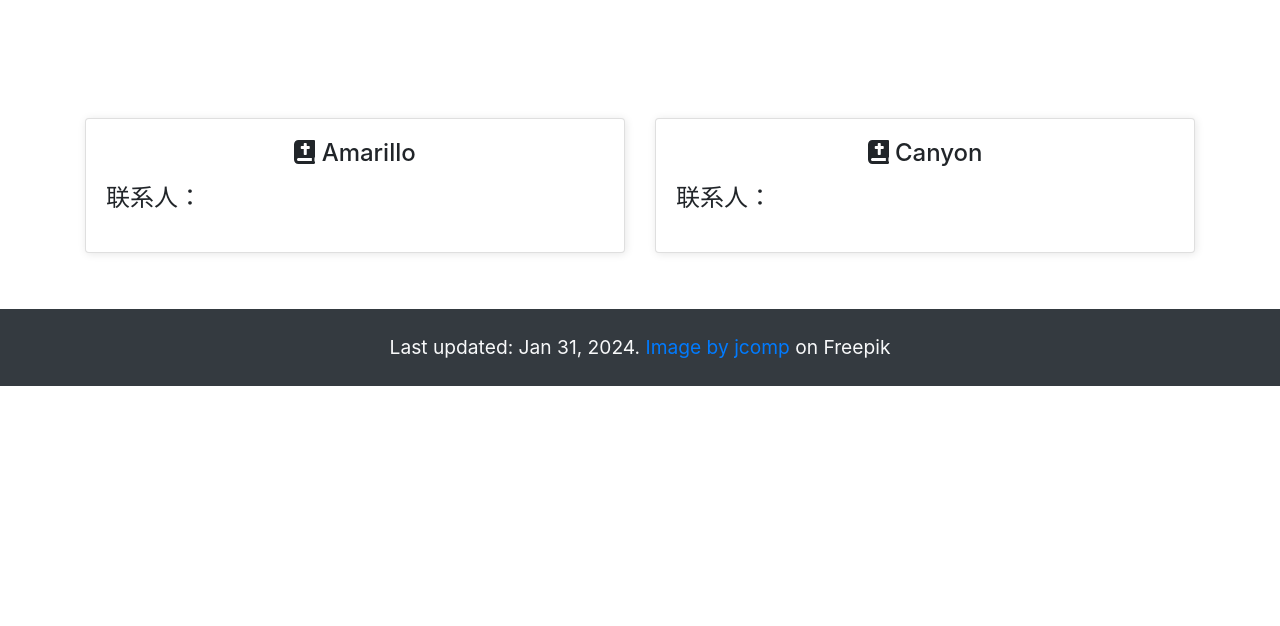
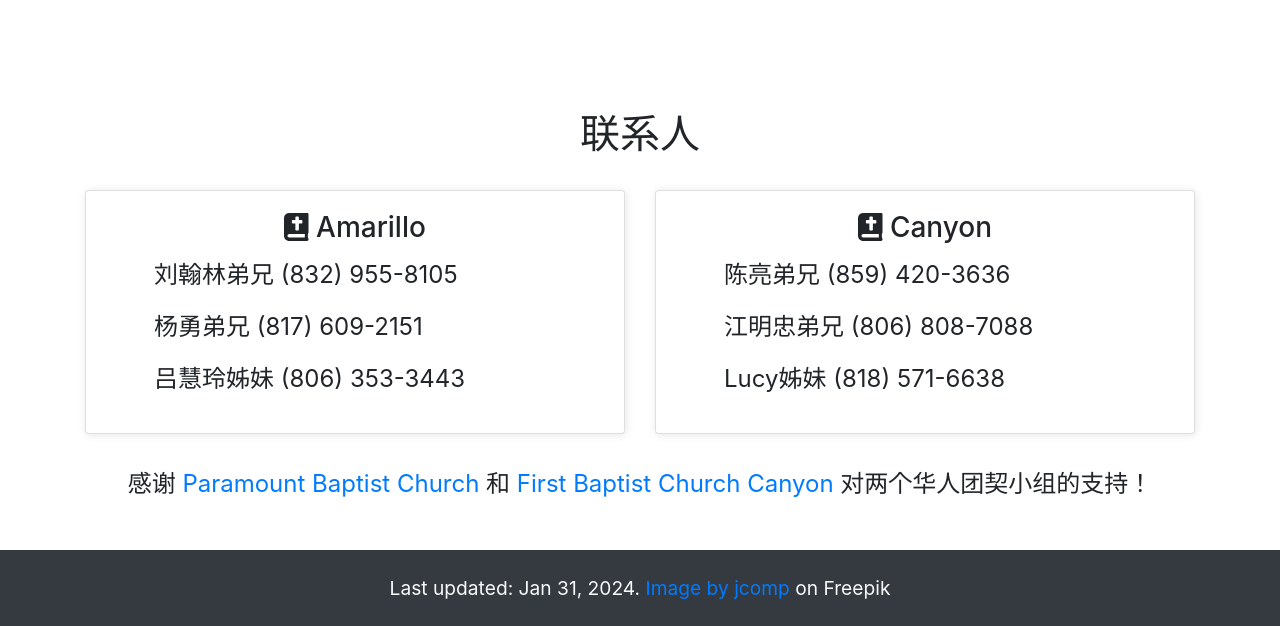
Before and after one commit to AmarilloHuaRen/amarillohuaren.github.io, a plain HTML site: page index.html in a window 1280 px wide. Shown: the part 802-1428 px from the top of the page. Before the commit the page ends 1188 px from the top, so only its background shows below. Drawn offline with nearby package versions, Linux system fonts and the light colour scheme.

Commit message:
Add files via upload

```diff
--- a/index.html
+++ b/index.html
@@ -46,35 +46,48 @@
 
         <div class="section">
             <div class="container">
+                <h1 class="section-title">联系人</h1>
                 <div class="card-deck">
 
 
                     <div class="card block-wrapper my-2">
                         <div class="card-body">
-                      <p class="card-title h4 text-center"><i class="fas fa-bible"></i> <span class="">Amarillo</span></p>
-                      <p>联系人：</p>
-
+                            <div class="card-title h3 text-center"><i class="fas fa-bible"></i> <span class="">Amarillo</span></div>
+                            <div class="ml-5">
+                                <p>刘翰林弟兄 (832) 955-8105 </p>
+                                <p>杨勇弟兄 (817) 609-2151</p>
+                                <p>吕慧玲姊妹 (806) 353-3443</p>
+                            </div>
                         </div>
                     </div>
 
-
                     <div class="card block-wrapper my-2">
                         <div class="card-body">
-                      <p class="card-title h4 text-center"><i class="fas fa-bible"></i> <span class="">Canyon</span></p>
-                      <p>联系人：</p>
-
+                            <div class="card-title h3 text-center"><i class="fas fa-bible"></i> <span class="">Canyon</span></div>
+                            <div class="ml-5">
+                                <p>陈亮弟兄 (859) 420-3636</p>
+                                <p>江明忠弟兄 (806) 808-7088</p>
+                                <p>Lucy姊妹 (818) 571-6638</p>
+                            </div>
                         </div>
                     </div>
 
 
                 </div>
+                <div class="text-center my-4">
+                    <p>感谢 <a href="https://www.paramount.org/" target="_blank">Paramount Baptist Church</a> 和 <a href="https://www.fbc-canyon.org/" target="_blank">First Baptist Church Canyon</a> 对两个华人团契小组的支持！</p>
+                </div>
+
+
             </div>
         </div>
 
+        <!-- <div class="section">
+            <div class="container">
+                <p>感谢Paramount Baptist Church</p>
 
-
-
-
+            </div>
+        </div> -->
 
     </main>
     <!-- /.container -->
```
Lines whose indentation alone changed are shown as unchanged.
